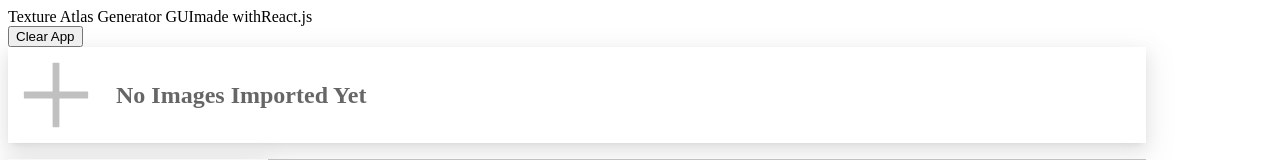
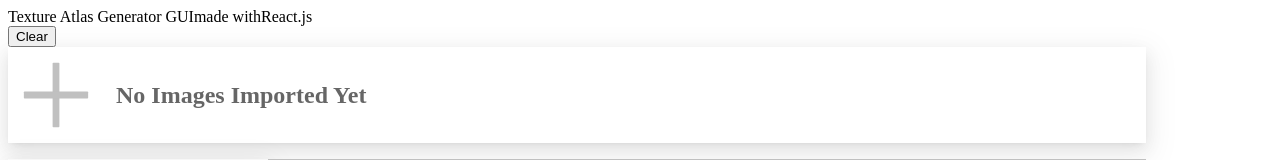
Before and after one commit to cosmicsplendor/texture-atlas-generator-gui, a React app: page / in a window 1280 px wide. Shown: the top 160 px of the page. Built offline with nearby package versions, Linux system fonts and the light colour scheme; the HTML template or start-up script is replaced by a standard one.

Commit message:
Resolve #5

```diff
--- a/src/components/App.js
+++ b/src/components/App.js
@@ -1,8 +1,9 @@
-import { PageHeader, Button, Tag } from "antd"
+import { PageHeader, Tag } from "antd"
 
 import Canvas from "./Canvas"
 import SidePanel from "./SidePanel"
 import ImportPanel from "./ImportPanel"
+import ClearBtn from "./ClearBtn"
 import styles from "./style.css"
 
 const  App = () => {
@@ -16,9 +17,7 @@ const  App = () => {
                 subTitle="made with"
                 tags={<Tag color="blue">React.js</Tag>}
                 extra={
-                    <Button type="danger">
-                        Clear App
-                    </Button>
+                    <ClearBtn />
                 }
                 className={styles.appbar}
             />
--- a/src/components/Canvas/index.js
+++ b/src/components/Canvas/index.js
@@ -22,6 +22,7 @@ export default () => {
         texAtlas
             .applySettings(settings)
             .render(imports)
+        console.log("rerendering")
     }, [ settings.sortingFn, settings.rotationEnabled, settings.margin, imports.length ])
 
     return (
--- /dev/null
+++ b/src/components/ClearBtn.js
@@ -0,0 +1,16 @@
+import { useContext, useCallback } from "react"
+import { Button } from "antd"
+
+import AppContext from "../AppContext"
+
+const ClearApp = () => {
+    const { importAxns } = useContext(AppContext)
+    const clickHandler = useCallback(() => {
+        importAxns.clear()
+    }, [])
+    return (
+        <Button onClick={clickHandler} type="danger"> Clear </Button>
+    )
+}
+
+export default ClearApp
--- a/src/components/ImportPanel/ImportedItemsList/index.js
+++ b/src/components/ImportPanel/ImportedItemsList/index.js
@@ -1,4 +1,4 @@
-import { useContext } from "react"
+import { useContext, useMemo } from "react"
 
 import AppContext from "../../../AppContext"
 import ImportedItem from "./ImportedItem"
@@ -6,7 +6,6 @@ import styles from "../style.css"
 
 export default () => {
     const { imports } = useContext(AppContext)
-
     return (
         <>
             {
--- a/src/utils/texAtlas/index.js
+++ b/src/utils/texAtlas/index.js
@@ -70,7 +70,9 @@ const texAtlas = { // singleton object
                     .querySelector(`#${PREVIEW_ID}`)
                     .setAttribute("src", URL.createObjectURL(blob))
             })
-            .catch(e => console.log(`Error:\n${e.message}`))
+            .catch(e => {
+                // console.log(`Error:\n${e.message}`)
+            })
 
         this._meta = packedTextures
     },
```
